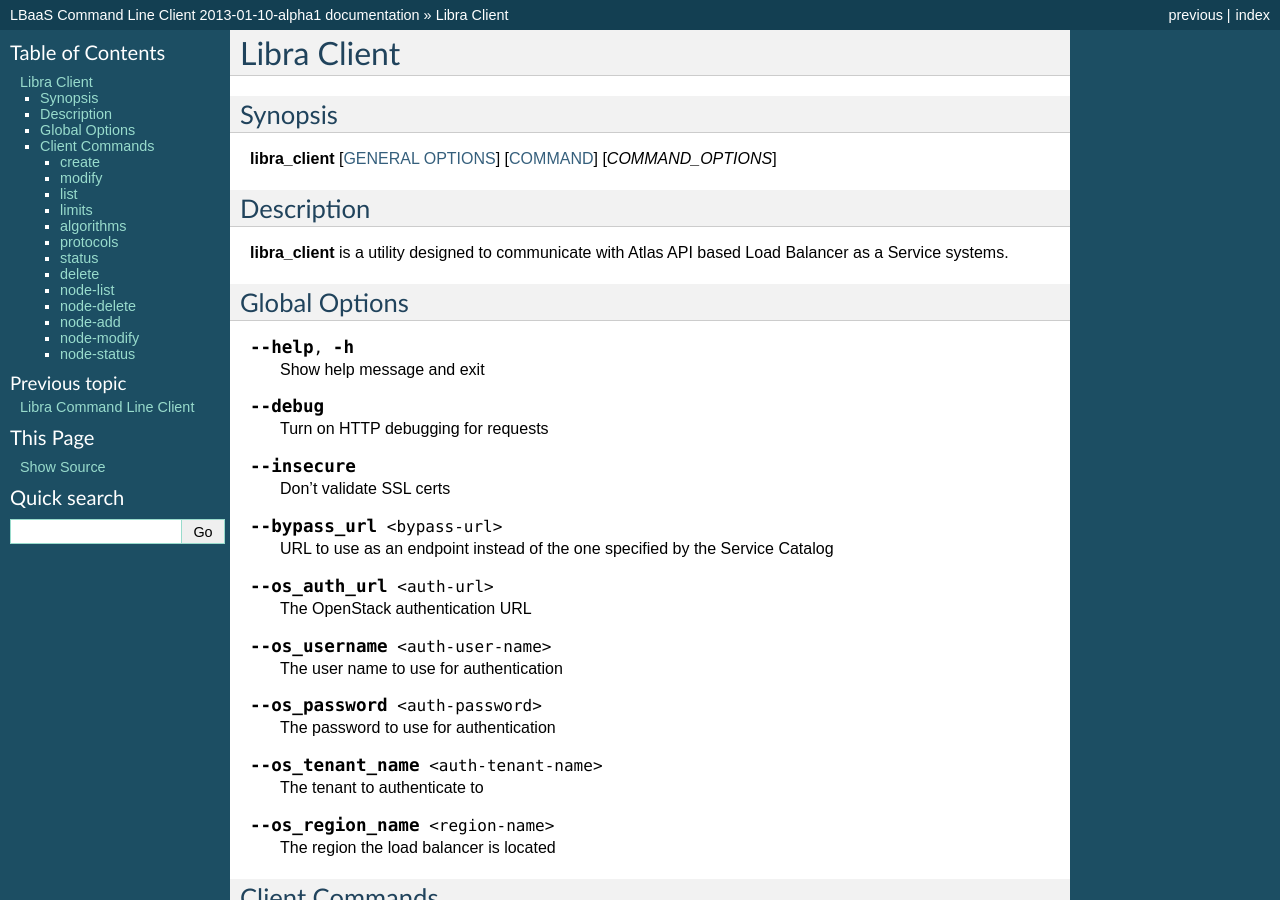
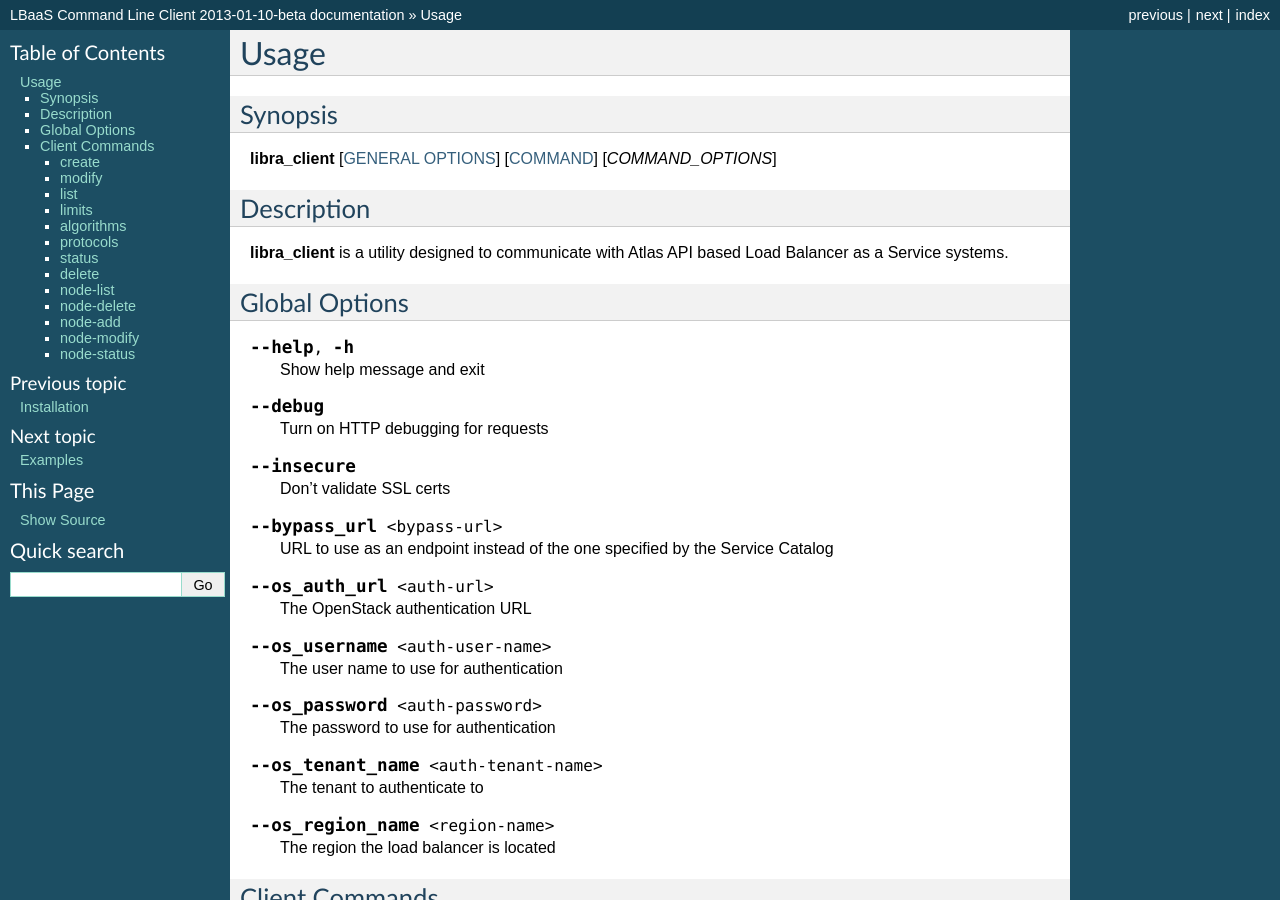
Before and after one commit to stackforge/python-libraclient, a Sphinx documentation site: the page built from doc/command.rst, in a window 1280 px wide and 900 px high. Built offline with Sphinx 7.4.7, drawn with Linux system fonts in a browser that asks for light colours; some of the changed text lies outside the part shown.

Commit message:
Update documentation
Change-Id: I403914be44a586fc0a9a42cc35dfea1bb7ace9ec

```diff
--- a/doc/command.rst
+++ b/doc/command.rst
@@ -1,5 +1,5 @@
-Libra Client
-============
+Usage
+=====
 
 Synopsis
 --------
--- a/doc/conf.py
+++ b/doc/conf.py
@@ -50,13 +50,13 @@ copyright = u'2012, Andrew Hutchings'
 # built documents.
 #
 # The short X.Y version.
-version = "%d-%02d-%02d-alpha1" % (
+version = "%d-%02d-%02d-beta" % (
     datetime.datetime.now().year,
     datetime.datetime.now().month,
     datetime.datetime.now().day
 )
 # The full version, including alpha/beta/rc tags.
-release = "%d-%02d-%02d-alpha1" % (
+release = "%d-%02d-%02d-beta" % (
     datetime.datetime.now().year,
     datetime.datetime.now().month,
     datetime.datetime.now().day
--- a/doc/index.rst
+++ b/doc/index.rst
@@ -4,4 +4,7 @@ Libra Command Line Client
 .. toctree::
    :maxdepth: 2
 
+   introduction
+   installation
    command
+   examples
--- /dev/null
+++ b/setup.cfg
@@ -0,0 +1,4 @@
+[build_sphinx]
+source-dir = doc
+build-dir = build/html
+all_files = 1
```
Also changed, not shown: doc/examples.rst (added, +79 -0 lines), doc/installation.rst (added, +19 -0 lines), doc/introduction.rst (added, +8 -0 lines), 1 other file.
